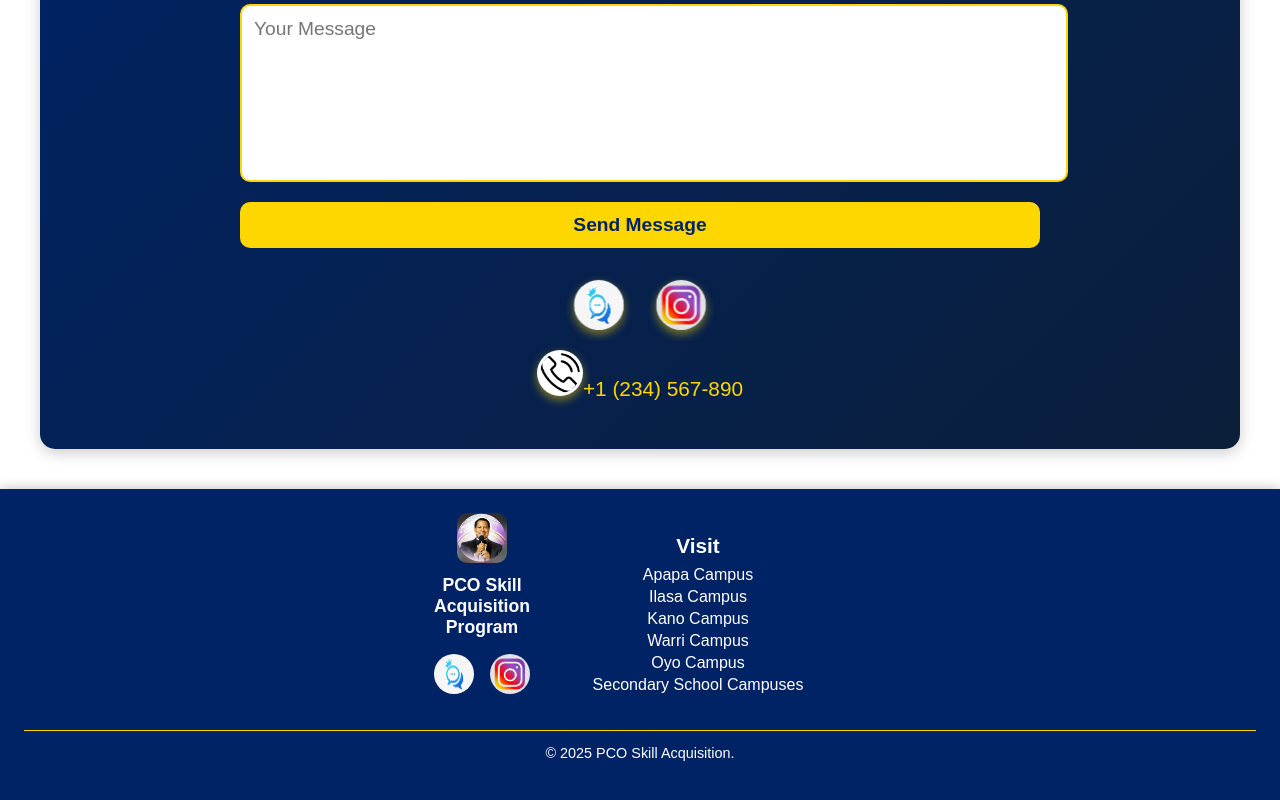
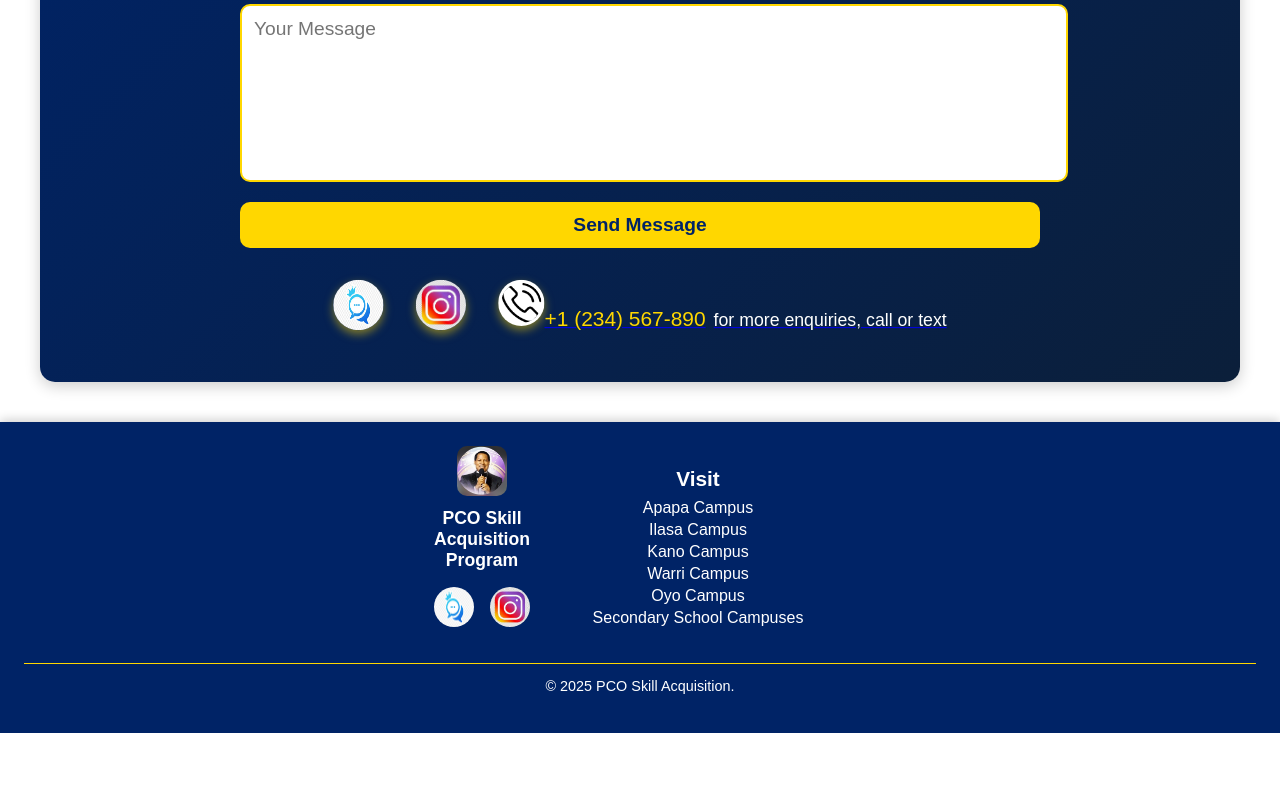
Before and after one commit to pco-skill-acquisition/pcoskillacquisition, a Next.js app: page /contact-us in a window 1280 px wide. Shown: the part 645-1445 px from the top of the page. After the commit the page ends 1378 px from the top, so only its background shows below. Built offline with nearby package versions, Linux system fonts and the light colour scheme.

Commit message:
Update contact-us/page.tsx and style.module.css to align phone icon with social icons and add enquiry message

```diff
--- a/app/contact-us/page.tsx
+++ b/app/contact-us/page.tsx
@@ -75,11 +75,10 @@ export default function ContactUs() {
           <a href="https://www.instagram.com/pco_skill_acquisition_program/" target="_blank" rel="noopener noreferrer">
             <Image src="/instagram-logo.png" alt="Instagram" width={50} height={50} className={styles.socialIcon} />
           </a>
-        </div>
-        <div className={styles.phoneSection}>
           <a href="tel:+1234567890">
             <Image src="/phone-icon.png" alt="Phone" width={40} height={40} className={styles.phoneIcon} />
             <span className={styles.phoneNumber}>+1 (234) 567-890</span>
+            <span className={styles.enquiryMessage}>for more enquiries, call or text</span>
           </a>
         </div>
       </section>
--- a/app/contact-us/style.module.css
+++ b/app/contact-us/style.module.css
@@ -121,23 +121,14 @@
   animation: pulse 2s infinite;
 }
 
-.phoneSection {
-  display: flex;
-  justify-content: center;
-  align-items: center;
-  gap: 0.5rem;
-  margin-top: 1rem;
-  animation: fadeIn 1s ease-in-out 0.6s;
-}
-
 .phoneIcon {
-  width: 40px; /* Reduced from 50px to 40px */
-  height: 40px; /* Reduced from 50px to 40px */
-  padding: 3px; /* Reduced padding for balance */
+  width: 40px;
+  height: 40px;
+  padding: 3px;
   border-radius: 50%;
   box-shadow: 0 4px 10px rgba(255, 215, 0, 0.5);
   transition: transform 0.3s ease, box-shadow 0.3s ease;
-  background-color: #ffffff; /* Kept background */
+  background-color: #ffffff;
 }
 
 .phoneIcon:hover {
@@ -155,6 +146,14 @@
 
 .phoneNumber:hover {
   color: #ffffff;
+}
+
+.enquiryMessage {
+  font-family: "Gilroy", sans-serif;
+  font-size: 0.9rem;
+  color: #ffffff;
+  margin-left: 0.5rem;
+  align-self: center;
 }
 
 .socialIcon {
@@ -211,6 +210,10 @@
   .phoneNumber {
     font-size: 1.2rem;
   }
+
+  .enquiryMessage {
+    font-size: 1rem;
+  }
 }
 
 @media (min-width: 1024px) {
@@ -222,11 +225,11 @@
     gap: 2rem;
   }
 
-  .phoneSection {
-    gap: 0.75rem;
-  }
-
   .phoneNumber {
     font-size: 1.3rem;
   }
+
+  .enquiryMessage {
+    font-size: 1.1rem;
+  }
 }
```
